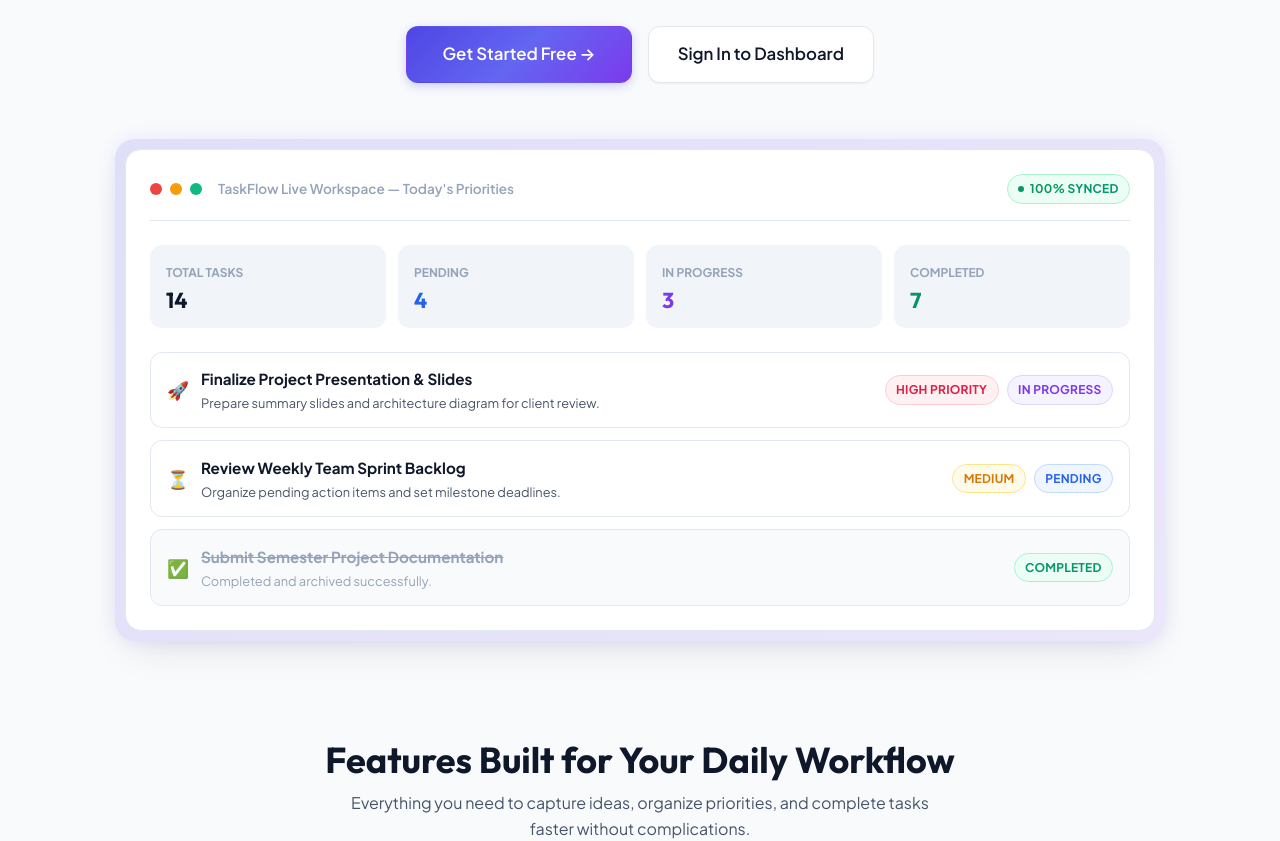
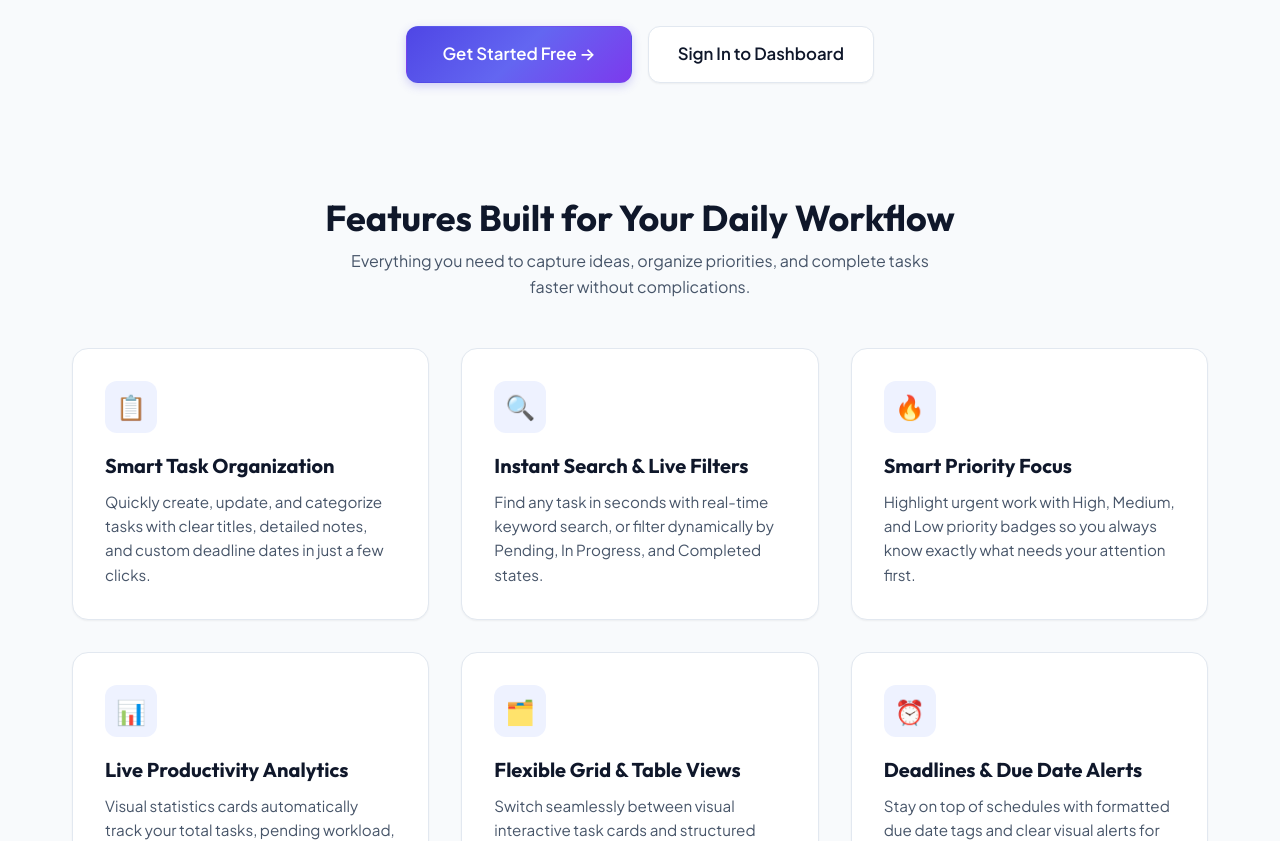
Before and after one commit to Suryakanta28/TaskFlow, a website: page frontend/index.html in a window 1280 px wide. Shown: the part 420-1261 px from the top of the page. Drawn offline with Linux system fonts and the light colour scheme.

Commit message:
Remove hero live workspace preview card from landing page

```diff
--- a/frontend/css/style.css
+++ b/frontend/css/style.css
@@ -468,7 +468,7 @@ button {
   justify-content: center;
   gap: 1rem;
   flex-wrap: wrap;
-  margin-bottom: 3.5rem;
+  margin-bottom: 1rem;
 }
 
 .hero-preview-wrapper {
--- a/frontend/index.html
+++ b/frontend/index.html
@@ -61,82 +61,6 @@
         </a>
       </div>
 
-      <!-- Preview Mockup Card -->
-      <div class="hero-preview-wrapper">
-        <div class="hero-preview">
-          <div style="display: flex; justify-content: space-between; align-items: center; border-bottom: 1px solid var(--border-color); padding-bottom: 1rem; margin-bottom: 1.5rem;">
-            <div style="display: flex; gap: 0.5rem; align-items: center;">
-              <span style="width: 12px; height: 12px; border-radius: 50%; background: #ef4444; display: inline-block;"></span>
-              <span style="width: 12px; height: 12px; border-radius: 50%; background: #f59e0b; display: inline-block;"></span>
-              <span style="width: 12px; height: 12px; border-radius: 50%; background: #10b981; display: inline-block;"></span>
-              <span style="margin-left: 0.5rem; font-size: 0.85rem; color: var(--text-muted); font-weight: 600;">TaskFlow Live Workspace — Today's Priorities</span>
-            </div>
-            <span class="badge badge-completed"><span class="badge-dot"></span> 100% Synced</span>
-          </div>
-
-          <!-- Mini Quick Stats -->
-          <div style="display: grid; grid-template-columns: repeat(auto-fit, minmax(140px, 1fr)); gap: 0.75rem; margin-bottom: 1.5rem;">
-            <div style="background: var(--bg-tertiary); padding: 0.85rem 1rem; border-radius: var(--radius-md);">
-              <span style="font-size: 0.75rem; color: var(--text-muted); text-transform: uppercase; font-weight: 700;">Total Tasks</span>
-              <h3 style="font-size: 1.35rem; margin-top: 0.2rem; color: var(--text-primary);">14</h3>
-            </div>
-            <div style="background: var(--bg-tertiary); padding: 0.85rem 1rem; border-radius: var(--radius-md);">
-              <span style="font-size: 0.75rem; color: var(--text-muted); text-transform: uppercase; font-weight: 700;">Pending</span>
-              <h3 style="font-size: 1.35rem; margin-top: 0.2rem; color: var(--color-pending);">4</h3>
-            </div>
-            <div style="background: var(--bg-tertiary); padding: 0.85rem 1rem; border-radius: var(--radius-md);">
-              <span style="font-size: 0.75rem; color: var(--text-muted); text-transform: uppercase; font-weight: 700;">In Progress</span>
-              <h3 style="font-size: 1.35rem; margin-top: 0.2rem; color: var(--color-in-progress);">3</h3>
-            </div>
-            <div style="background: var(--bg-tertiary); padding: 0.85rem 1rem; border-radius: var(--radius-md);">
-              <span style="font-size: 0.75rem; color: var(--text-muted); text-transform: uppercase; font-weight: 700;">Completed</span>
-              <h3 style="font-size: 1.35rem; margin-top: 0.2rem; color: var(--color-completed);">7</h3>
-            </div>
-          </div>
-
-          <!-- Realistic Mockup Tasks -->
-          <div style="display: flex; flex-direction: column; gap: 0.75rem;">
-            <div style="background: #ffffff; border: 1px solid var(--border-color); border-radius: var(--radius-md); padding: 0.85rem 1rem; display: flex; justify-content: space-between; align-items: center; gap: 1rem;">
-              <div style="display: flex; align-items: center; gap: 0.75rem;">
-                <span style="font-size: 1.1rem;">🚀</span>
-                <div>
-                  <strong style="color: var(--text-primary); font-size: 0.95rem;">Finalize Project Presentation & Slides</strong>
-                  <p style="font-size: 0.8rem; color: var(--text-secondary); margin-top: 0.1rem;">Prepare summary slides and architecture diagram for client review.</p>
-                </div>
-              </div>
-              <div style="display: flex; gap: 0.5rem; align-items: center; flex-shrink: 0;">
-                <span class="badge badge-high">High Priority</span>
-                <span class="badge badge-in-progress">In Progress</span>
-              </div>
-            </div>
-
-            <div style="background: #ffffff; border: 1px solid var(--border-color); border-radius: var(--radius-md); padding: 0.85rem 1rem; display: flex; justify-content: space-between; align-items: center; gap: 1rem;">
-              <div style="display: flex; align-items: center; gap: 0.75rem;">
-                <span style="font-size: 1.1rem;">⏳</span>
-                <div>
-                  <strong style="color: var(--text-primary); font-size: 0.95rem;">Review Weekly Team Sprint Backlog</strong>
-                  <p style="font-size: 0.8rem; color: var(--text-secondary); margin-top: 0.1rem;">Organize pending action items and set milestone deadlines.</p>
-                </div>
-              </div>
-              <div style="display: flex; gap: 0.5rem; align-items: center; flex-shrink: 0;">
-                <span class="badge badge-medium">Medium</span>
-                <span class="badge badge-pending">Pending</span>
-              </div>
-            </div>
-
-            <div style="background: #f8fafc; border: 1px solid var(--border-color); border-radius: var(--radius-md); padding: 0.85rem 1rem; display: flex; justify-content: space-between; align-items: center; gap: 1rem;">
-              <div style="display: flex; align-items: center; gap: 0.75rem;">
-                <span style="font-size: 1.1rem;">✅</span>
-                <div>
-                  <strong style="text-decoration: line-through; color: var(--text-muted); font-size: 0.95rem;">Submit Semester Project Documentation</strong>
-                  <p style="font-size: 0.8rem; color: var(--text-muted); margin-top: 0.1rem;">Completed and archived successfully.</p>
-                </div>
-              </div>
-              <span class="badge badge-completed">Completed</span>
-            </div>
-          </div>
-        </div>
-      </div>
     </section>
 
     <!-- User-Friendly Features Section -->
```
Also changed, not shown: 1 other file.
